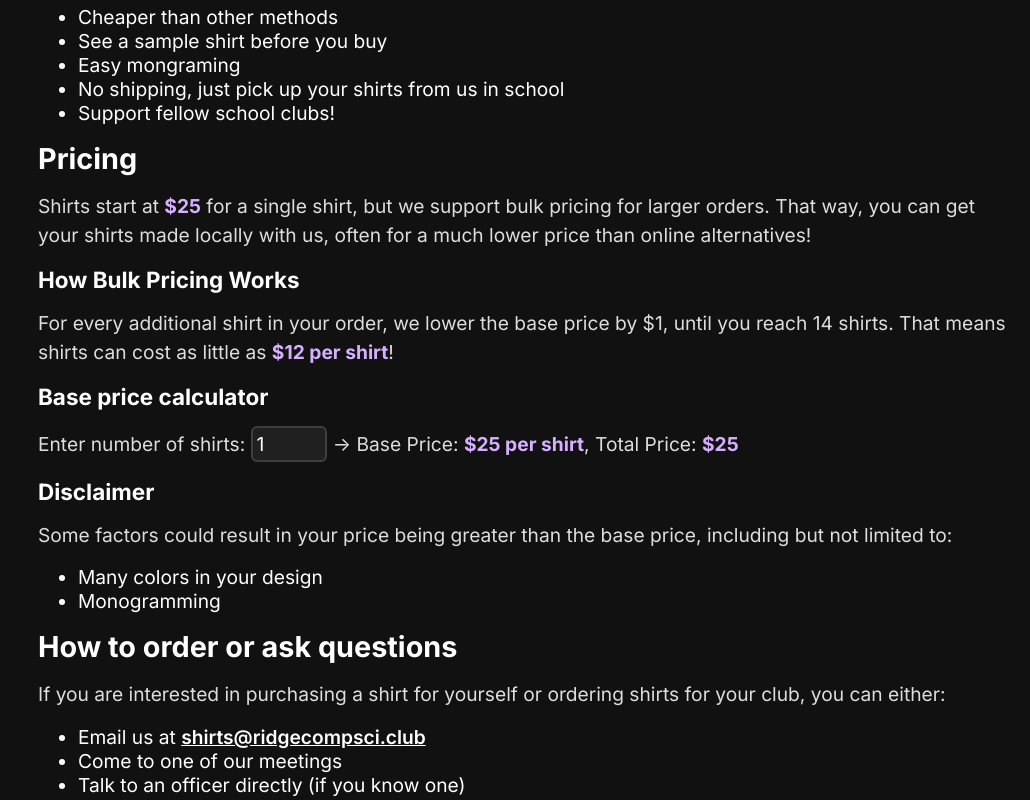
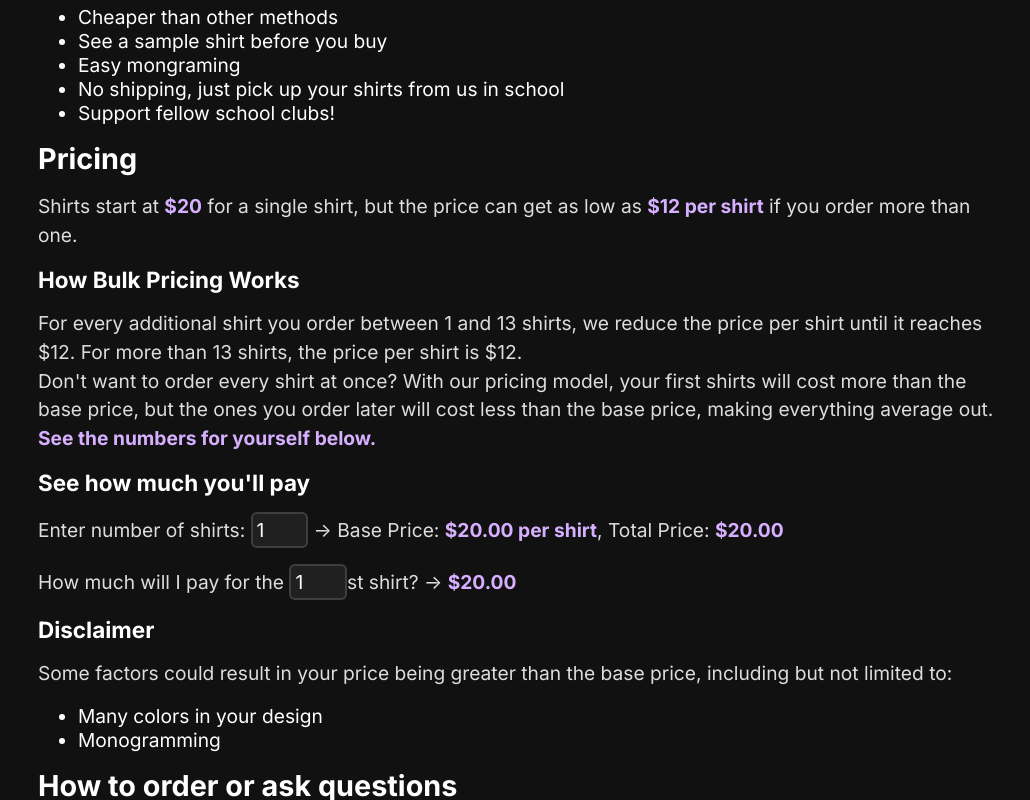
Before and after one commit to cyfinfaza/rcsc-website, a SvelteKit app: page /shirts in a window 1280 px wide. Shown: the part 483-1283 px from the top of the page, without its empty margins (250-1280 px from the left). Built offline with nearby package versions, Linux system fonts and the light colour scheme.

Commit message:
fix price calculator

```diff
--- a/src/routes/shirts/+page.svelte
+++ b/src/routes/shirts/+page.svelte
@@ -2,9 +2,28 @@
 	import HeaderWithImage from '../../components/HeaderWithImage.svelte';
 	import Metadata from '../../components/Metadata.svelte';
 
+	const fp = 12;
+	const cp = 20;
+	const bm = 13;
+	function calcTotalPrice(n) {
+		return Math.max(cp * Math.pow(n, Math.log((fp * bm) / cp) / Math.log(bm)), fp * n);
+	}
+
 	let numShirts = 1;
-	let shirtPrice;
-	$: shirtPrice = 25 - Math.min(numShirts - 1, 13);
+	let nthShirt = 1;
+	let unitPrice;
+	let totalPrice;
+	let marginalPrice;
+	$: unitPrice = calcTotalPrice(numShirts) / numShirts;
+	$: totalPrice = calcTotalPrice(numShirts);
+	$: marginalPrice = calcTotalPrice(nthShirt) - calcTotalPrice(nthShirt - 1);
+
+	const ordinal = (n) =>
+		({ one: 'st', two: 'nd', few: 'rd', other: 'th' }[
+			new Intl.PluralRules('en', { type: 'ordinal' }).select(n)
+		]);
+
+	const isPositiveAndInteger = (n) => n > 0 && n % 1 === 0;
 </script>
 
 <Metadata
@@ -33,27 +52,37 @@
 </ul>
 <h2>Pricing</h2>
 <p>
-	Shirts start at <strong>$25</strong> for a single shirt, but we support bulk pricing for larger orders.
-	That way, you can get your shirts made locally with us, often for a much lower price than online alternatives!
+	Shirts start at <strong>${cp}</strong> for a single shirt, but the price can get as low as
+	<strong>${fp} per shirt</strong> if you order more than one.<br />
 </p>
 <h3>How Bulk Pricing Works</h3>
 <p>
-	For every additional shirt in your order, we lower the base price by $1, until you reach 14
-	shirts. That means shirts can cost as little as <strong>$12 per shirt</strong>!
+	For every additional shirt you order between 1 and {bm} shirts, we reduce the price per shirt until
+	it reaches ${fp}. For more than {bm} shirts, the price per shirt is ${fp}. <br />
+	Don't want to order every shirt at once? With our pricing model, your first shirts will cost more than
+	the base price, but the ones you order later will cost less than the base price, making everything
+	average out. <br /> <strong>See the numbers for yourself below.</strong>
 </p>
-<h3>Base price calculator</h3>
+<h3 id="pricecalculator">See how much you'll pay</h3>
 <p>
-	Enter number of shirts: <input
+	Enter number of shirts: <input type="number" bind:value={numShirts} min="1" step="1" />
+	&rarr;
+	{#if isPositiveAndInteger(numShirts)}
+		Base Price: <strong>${unitPrice.toFixed(2)} per shirt</strong>, Total Price:
+		<strong>${totalPrice.toFixed(2)}</strong>
+	{:else}
+		Invalid number of shirts
+	{/if}
+</p>
+<p>
+	How much will I pay for the <input
 		type="number"
-		style="width: 4em;"
-		bind:value={numShirts}
+		bind:value={nthShirt}
 		min="1"
 		step="1"
-	/>
-	&rarr;
-	{#if numShirts >= 1 && parseInt(numShirts) == numShirts}
-		Base Price: <strong>${shirtPrice} per shirt</strong>, Total Price:
-		<strong>${shirtPrice * numShirts}</strong>
+	/>{ordinal(nthShirt)} shirt? &rarr;
+	{#if isPositiveAndInteger(nthShirt)}
+		<strong>${marginalPrice.toFixed(2)}</strong>
 	{:else}
 		Invalid number of shirts
 	{/if}
@@ -77,3 +106,9 @@
 	<li>Come to one of our meetings</li>
 	<li>Talk to an officer directly (if you know one)</li>
 </ul>
+
+<style>
+	input[type='number'] {
+		width: 3em;
+	}
+</style>
```
